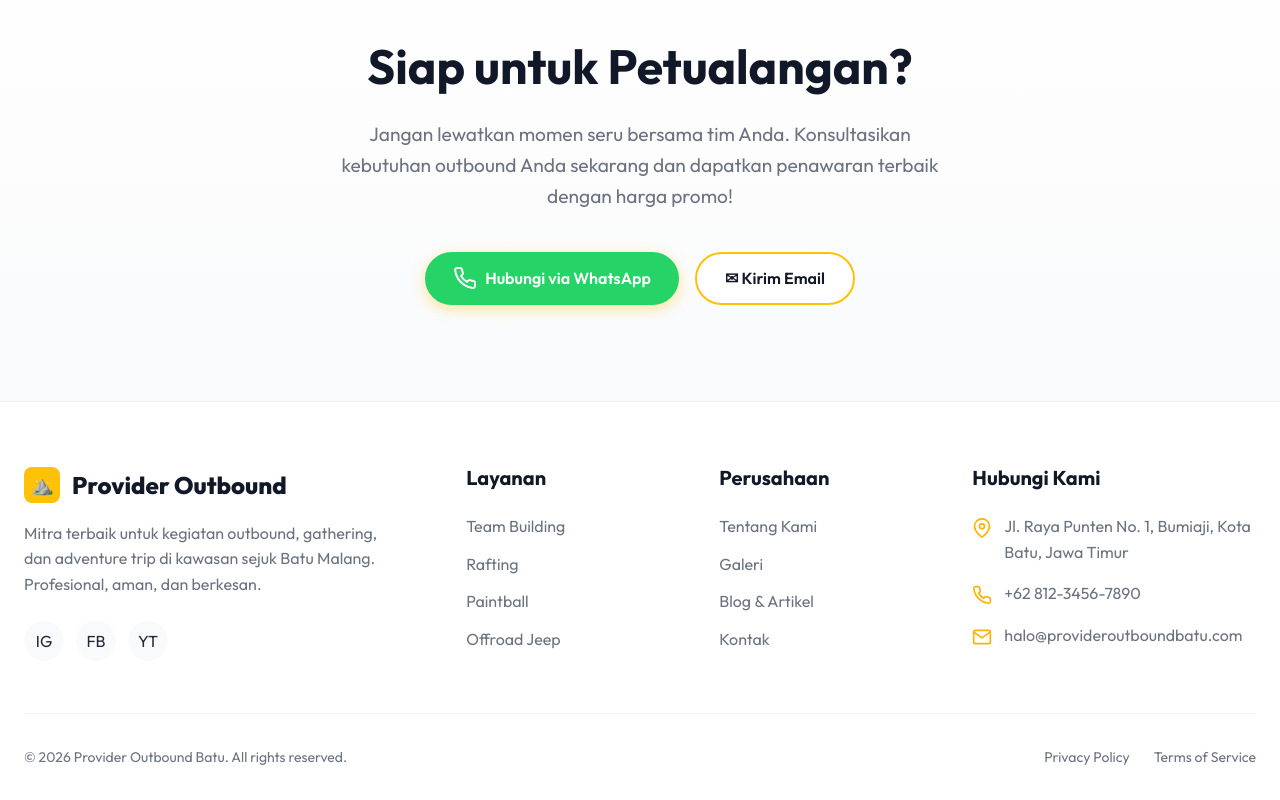
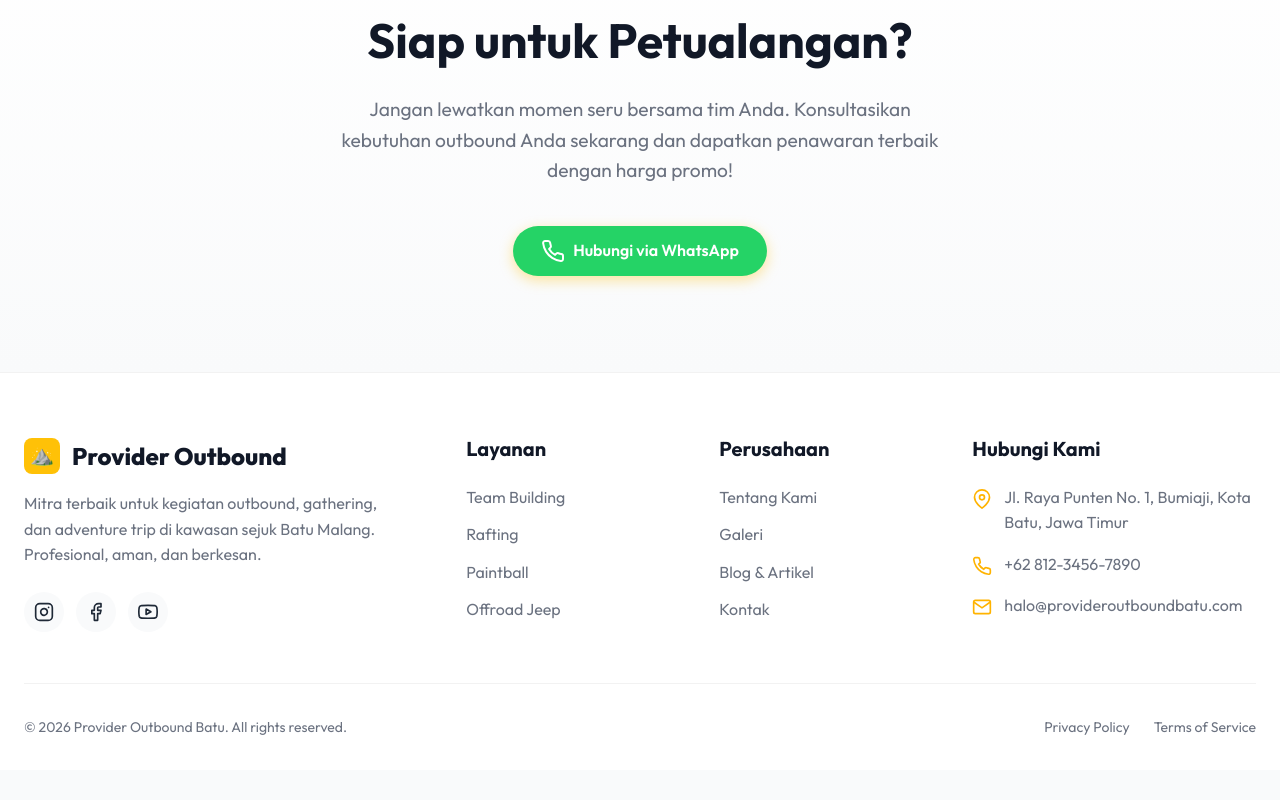
Before and after one commit to syahnanputrapixxelpro-design/Provider-outbound-Batu, a plain HTML site: page index.html in a window 1280 px wide. Shown: the part 2062-2862 px from the top of the page. After the commit the page ends 2832 px from the top, so only its background shows below. Drawn offline with Linux system fonts and the light colour scheme.

Commit message:
Add files via upload

```diff
--- a/index.html
+++ b/index.html
@@ -824,7 +824,6 @@
                         <h3 class="feature-title">Team Building</h3>
                         <p class="feature-desc">Perkuat dinamika tim Anda dengan tantangan menyenangkan yang membangun
                             komunikasi dan kerjasama solid.</p>
-                        <a href="#" class="feature-link">Lihat Detail ➔</a>
                     </div>
                 </div>
 
@@ -836,7 +835,6 @@
                         <h3 class="feature-title">Paintball War</h3>
                         <p class="feature-desc">Uji strategi dan ketangkasan dalam simulasi pertempuran yang aman dan
                             memacu adrenalin tinggi.</p>
-                        <a href="#" class="feature-link">Lihat Detail ➔</a>
                     </div>
                 </div>
 
@@ -848,7 +846,6 @@
                         <h3 class="feature-title">Fun Camping</h3>
                         <p class="feature-desc">Nikmati malam di alam terbuka dengan fasilitas nyaman, api unggun, dan
                             suasana kebersamaan yang hangat.</p>
-                        <a href="#" class="feature-link">Lihat Detail ➔</a>
                     </div>
                 </div>
             </div>
@@ -894,7 +891,6 @@
                     </svg>
                     Hubungi via WhatsApp
                 </a>
-                <a href="#" class="btn btn-outline">✉ Kirim Email</a>
             </div>
         </div>
     </section>
@@ -911,9 +907,29 @@
                     <p>Mitra terbaik untuk kegiatan outbound, gathering, dan adventure trip di kawasan sejuk Batu
                         Malang. Profesional, aman, dan berkesan.</p>
                     <div class="social-links">
-                        <a href="#" class="social-link">IG</a>
-                        <a href="#" class="social-link">FB</a>
-                        <a href="#" class="social-link">YT</a>
+                        <a href="#" class="social-link" aria-label="Instagram">
+                            <svg width="20" height="20" viewBox="0 0 24 24" fill="none" stroke="currentColor"
+                                stroke-width="2" stroke-linecap="round" stroke-linejoin="round">
+                                <rect x="2" y="2" width="20" height="20" rx="5" ry="5"></rect>
+                                <path d="M16 11.37A4 4 0 1 1 12.63 8 4 4 0 0 1 16 11.37z"></path>
+                                <line x1="17.5" y1="6.5" x2="17.51" y2="6.5"></line>
+                            </svg>
+                        </a>
+                        <a href="#" class="social-link" aria-label="Facebook">
+                            <svg width="20" height="20" viewBox="0 0 24 24" fill="none" stroke="currentColor"
+                                stroke-width="2" stroke-linecap="round" stroke-linejoin="round">
+                                <path d="M18 2h-3a5 5 0 0 0-5 5v3H7v4h3v8h4v-8h3l1-4h-4V7a1 1 0 0 1 1-1h3z"></path>
+                            </svg>
+                        </a>
+                        <a href="#" class="social-link" aria-label="YouTube">
+                            <svg width="20" height="20" viewBox="0 0 24 24" fill="none" stroke="currentColor"
+                                stroke-width="2" stroke-linecap="round" stroke-linejoin="round">
+                                <path
+                                    d="M22.54 6.42a2.78 2.78 0 0 0-1.94-2C18.88 4 12 4 12 4s-6.88 0-8.6.46a2.78 2.78 0 0 0-1.94 2A29 29 0 0 0 1 11.75a29 29 0 0 0 .46 5.33 2.78 2.78 0 0 0 1.94 2c1.72.46 8.6.46 8.6.46s6.88 0 8.6-.46a2.78 2.78 0 0 0 1.94-2 29 29 0 0 0 .46-5.33 29 29 0 0 0-.46-5.33z">
+                                </path>
+                                <polygon points="9.75 15.02 15.5 11.75 9.75 8.48 9.75 15.02"></polygon>
+                            </svg>
+                        </a>
                     </div>
                 </div>
 
```
Also changed, not shown: blog.html (+23 -3 lines).
